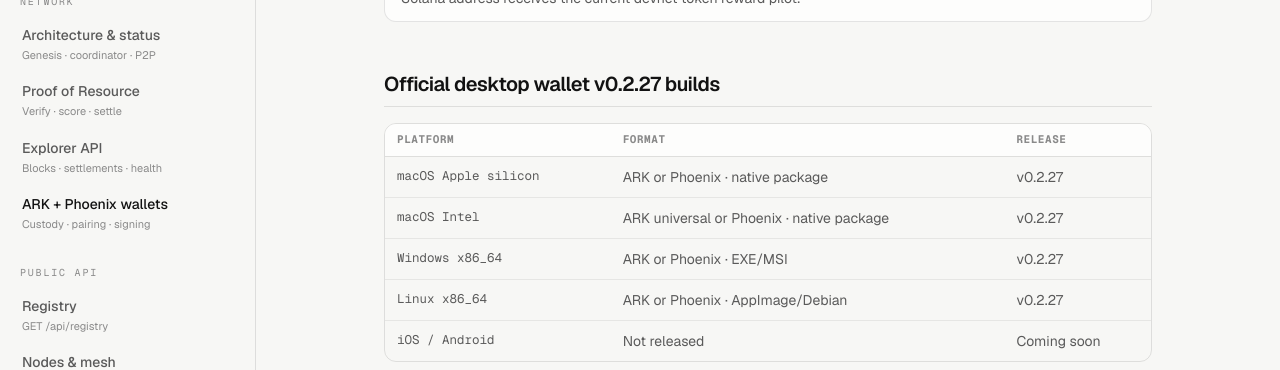
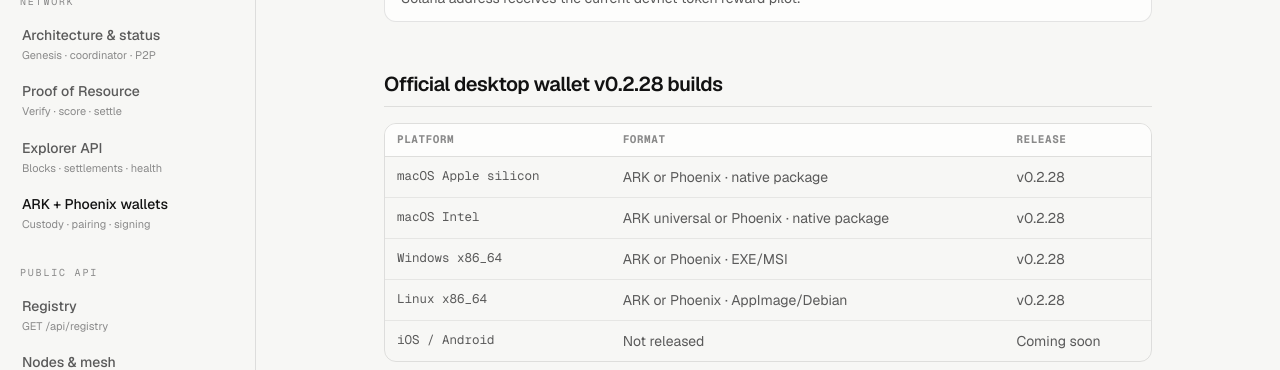
Before and after one commit to Caraveo/grid-site, a Next.js app: page /docs/wallets in a window 1280 px wide. Shown: the part 310-680 px from the top of the page. Built offline with nearby package versions, Linux system fonts and the light colour scheme.

Commit message:
point wallet downloads to v0.2.28

```diff
--- a/src/app/ark/page.tsx
+++ b/src/app/ark/page.tsx
@@ -6,7 +6,7 @@
 
 export default function ARKPage() {
   const release =
-    "https://github.com/Caraveo/grid-wallets/releases/download/v0.2.27";
+    "https://github.com/Caraveo/grid-wallets/releases/download/v0.2.28";
   const desktop = [
     ["Mac", "Universal native SwiftUI", `${release}/ARK-macOS-universal.zip`],
     ["Windows", "Native desktop installer", `${release}/ARK-Windows-x86_64-setup.exe`],
@@ -36,7 +36,7 @@
                 href={href}
                 className="mt-8 inline-flex border border-white/20 px-4 py-2 text-sm transition hover:border-[#50F01C] hover:text-[#50F01C]"
               >
-                Download v0.2.27
+                Download v0.2.28
               </a>
             </div>
           ))}
--- a/src/app/docs/wallets/page.tsx
+++ b/src/app/docs/wallets/page.tsx
@@ -23,14 +23,14 @@
         reward pilot.
       </Note>
 
-      <H2 id="downloads">Official desktop wallet v0.2.27 builds</H2>
+      <H2 id="downloads">Official desktop wallet v0.2.28 builds</H2>
       <Table
         headers={["Platform", "Format", "Release"]}
         rows={[
-          ["macOS Apple silicon", "ARK or Phoenix · native package", "v0.2.27"],
-          ["macOS Intel", "ARK universal or Phoenix · native package", "v0.2.27"],
-          ["Windows x86_64", "ARK or Phoenix · EXE/MSI", "v0.2.27"],
-          ["Linux x86_64", "ARK or Phoenix · AppImage/Debian", "v0.2.27"],
+          ["macOS Apple silicon", "ARK or Phoenix · native package", "v0.2.28"],
+          ["macOS Intel", "ARK universal or Phoenix · native package", "v0.2.28"],
+          ["Windows x86_64", "ARK or Phoenix · EXE/MSI", "v0.2.28"],
+          ["Linux x86_64", "ARK or Phoenix · AppImage/Debian", "v0.2.28"],
           ["iOS / Android", "Not released", "Coming soon"],
         ]}
       />
--- a/src/app/phoenix/page.tsx
+++ b/src/app/phoenix/page.tsx
@@ -9,7 +9,7 @@
 export const metadata: Metadata = metadataFor("/phoenix");
 
 const releaseBase =
-  "https://github.com/Caraveo/grid-wallets/releases/download/v0.2.27";
+  "https://github.com/Caraveo/grid-wallets/releases/download/v0.2.28";
 
 const downloads = [
   {
@@ -108,7 +108,7 @@
 
       <Section id="downloads">
         <div className="mb-12 max-w-2xl">
-          <p className="section-label">Phoenix desktop release · v0.2.27 preview</p>
+          <p className="section-label">Phoenix desktop release · v0.2.28 preview</p>
           <h2 className="section-title mt-5">Pick your platform.</h2>
           <p className="section-body mt-6">
             These preview builds use local custody. Back up the recovery phrase
--- a/src/lib/phoenix-download.ts
+++ b/src/lib/phoenix-download.ts
@@ -1,5 +1,5 @@
 const RELEASE =
-  "https://github.com/Caraveo/grid-wallets/releases/download/v0.2.27";
+  "https://github.com/Caraveo/grid-wallets/releases/download/v0.2.28";
 
 export type PhoenixDownloadChoice = {
   label: "Get Phoenix" | "Get Phoenix Wallet";
```
